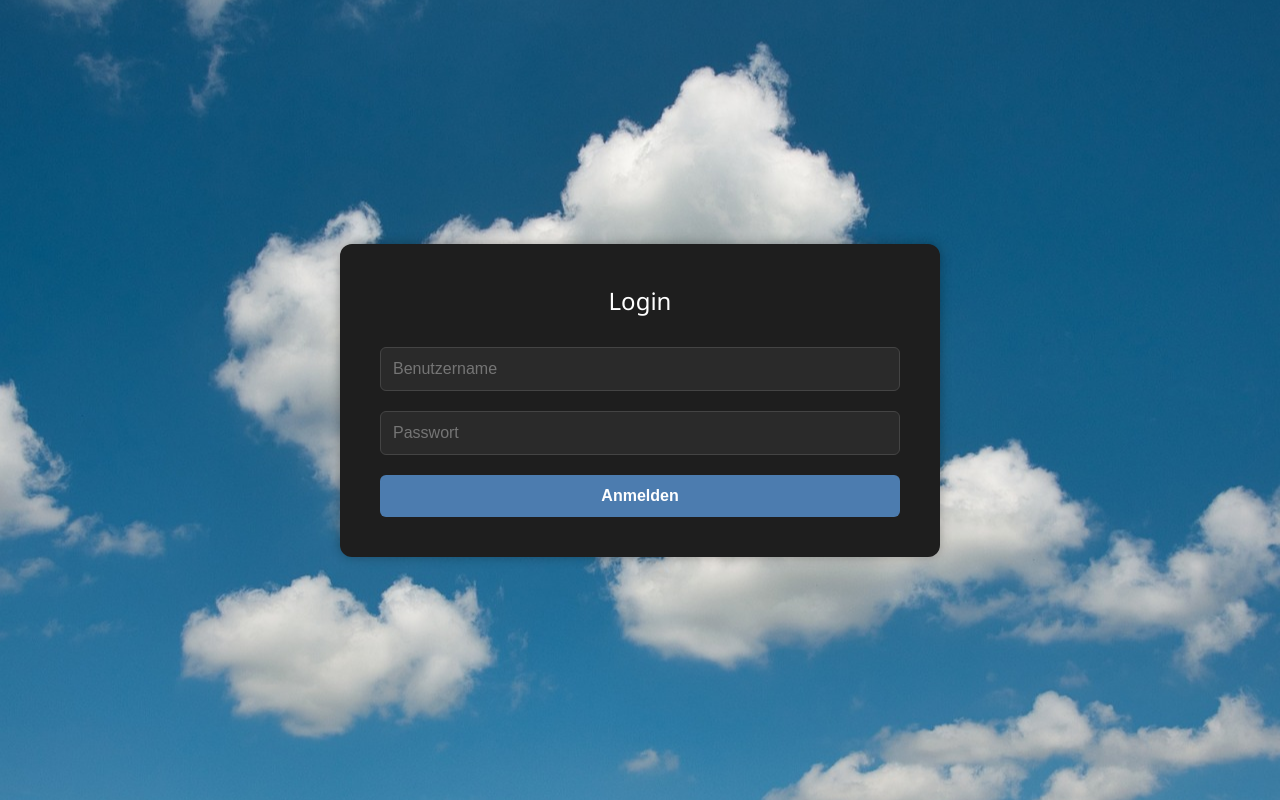
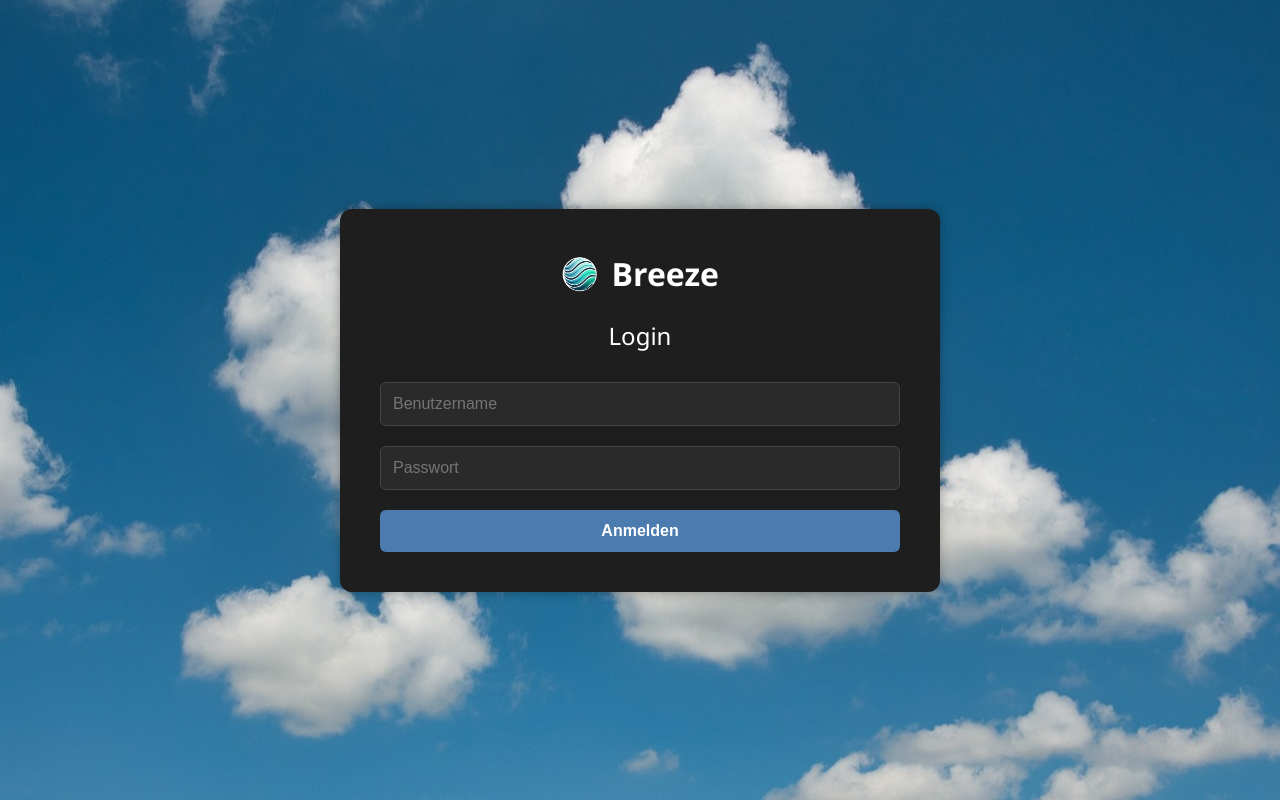
Before and after one commit to bjgedeon/Frontend-M241-245, a Vue app: page /login in a window 1280 px wide. Built offline with nearby package versions, Linux system fonts and the light colour scheme.

Commit message:
add logo

```diff
--- a/src/components/Login.vue
+++ b/src/components/Login.vue
@@ -41,6 +41,10 @@ export default {
 <template>
   <div class="login-page">
     <div class="login-container">
+      <div class="branding">
+        <img src="/logo.png" alt="Dashboard Logo" class="logo" />
+        <span class="brand-text">Breeze</span>
+      </div>
       <h2>Login</h2>
       <input v-model="username" type="text" placeholder="Benutzername" />
       <input v-model="password" type="password" placeholder="Passwort" />
@@ -65,6 +69,25 @@ body {
   overflow: hidden; /* verhindert Scrollbars */
   height: 100%;
   width: 100%;
+}
+
+.branding {
+  display: flex;
+  align-items: center;
+  justify-content: center;
+  gap: 12px;
+}
+
+.logo {
+  max-width: 50px;
+  height: auto;
+}
+
+.brand-text {
+  font-size: 32px;
+  font-weight: 600;
+  color: white;
+  font-family: 'Segoe UI', Roboto, sans-serif;
 }
 
 /* Komponentenspezifische Styles */
```
